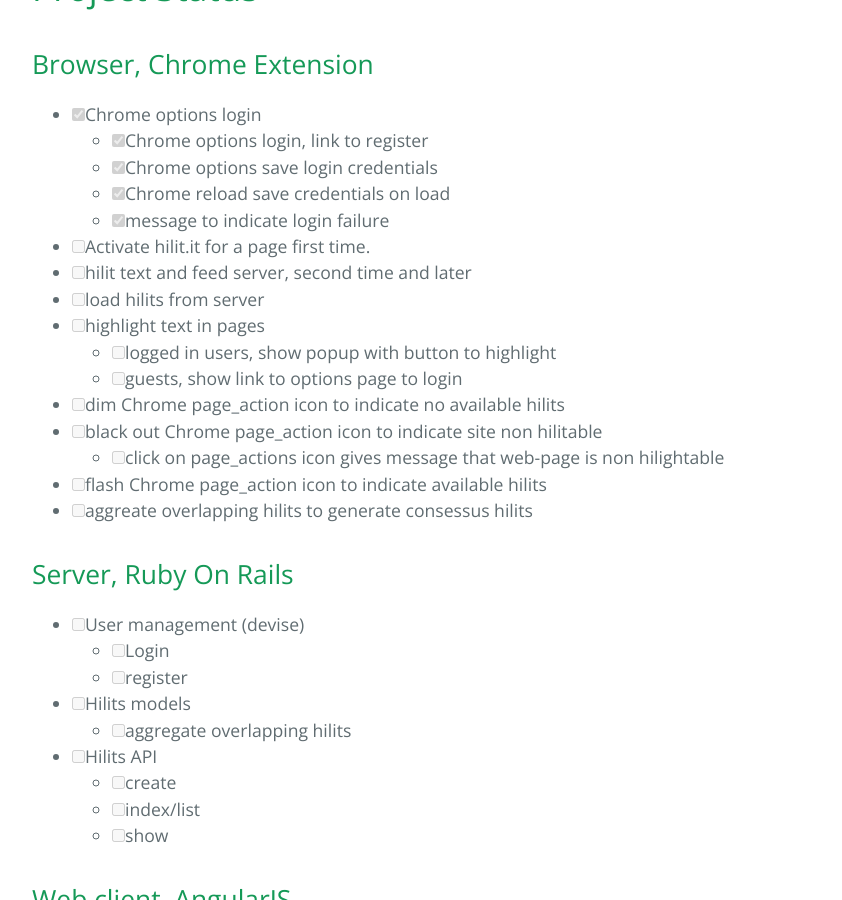
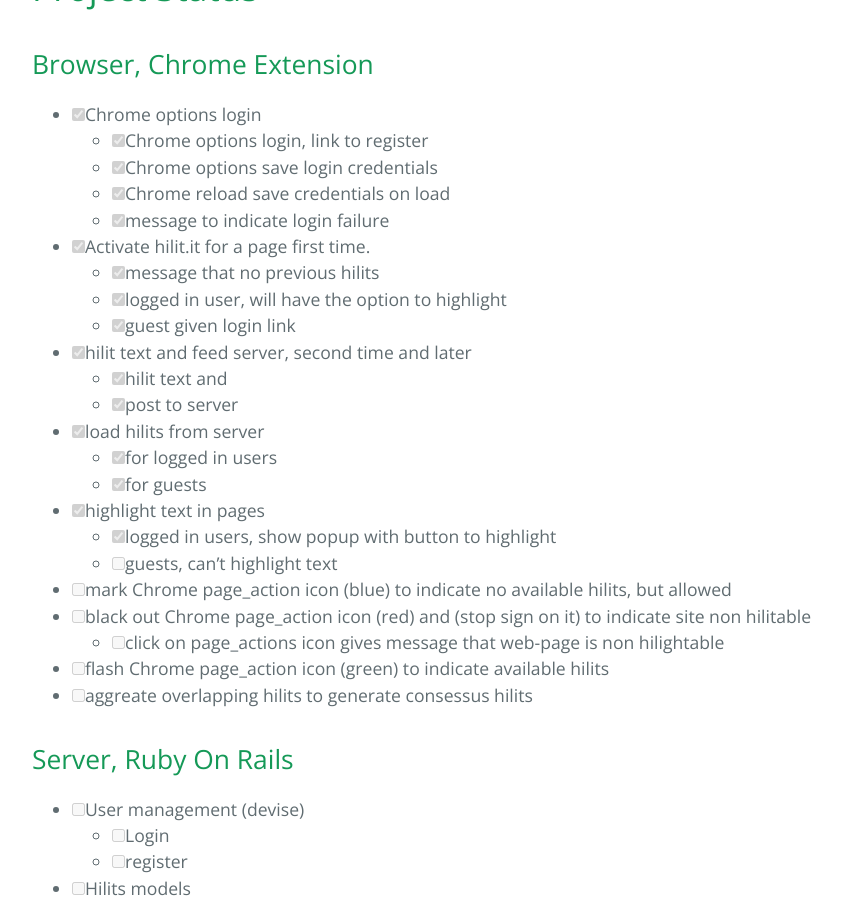
Before and after one commit to hilitit/hilitit.github.io, a Jekyll site: the page built from index.md, in a window 1280 px wide and 900 px high, scrolled down 996 px. Shown: the whole window, without its empty margins (192-1034 px from the left). Built offline with Jekyll 4.4.1, drawn with Linux system fonts in a browser that asks for light colours.

Commit message:
update progress

```diff
--- a/index.md
+++ b/index.md
@@ -31,16 +31,23 @@ In order to protect users from accidentaly highlighting sensitive data
    * [x] Chrome options save login credentials
    * [x] Chrome reload save credentials on load
    * [x] message to indicate login failure
- * [ ] Activate hilit.it for a page first time.
- * [ ] hilit text and feed server, second time and later
- * [ ] load hilits from server
- * [ ] highlight text in pages
-   * [ ] logged in users, show popup with button to highlight
-   * [ ] guests, show link to options page to login
- * [ ] dim Chrome page_action icon to indicate no available hilits
- * [ ] black out Chrome page_action icon to indicate site non hilitable
+ * [x] Activate hilit.it for a page first time.
+   * [x] message that no previous hilits
+   * [x] logged in user, will have the option to highlight
+   * [x] guest given login link
+ * [x] hilit text and feed server, second time and later
+   * [x] hilit text and
+   * [x] post to server
+ * [x] load hilits from server
+   * [x] for logged in users
+   * [x] for guests
+ * [x] highlight text in pages
+   * [x] logged in users, show popup with button to highlight
+   * [ ] guests, can't highlight text
+ * [ ] mark Chrome page_action icon (blue) to indicate no available hilits, but allowed
+ * [ ] black out Chrome page_action icon (red) and (stop sign on it) to indicate site non hilitable
    * [ ] click on page_actions icon gives message that web-page is non hilightable
- * [ ] flash Chrome page_action icon to indicate available hilits
+ * [ ] flash Chrome page_action icon (green) to indicate available hilits
  * [ ] aggreate overlapping hilits to generate consessus hilits
 
 ## Server, Ruby On Rails
```
